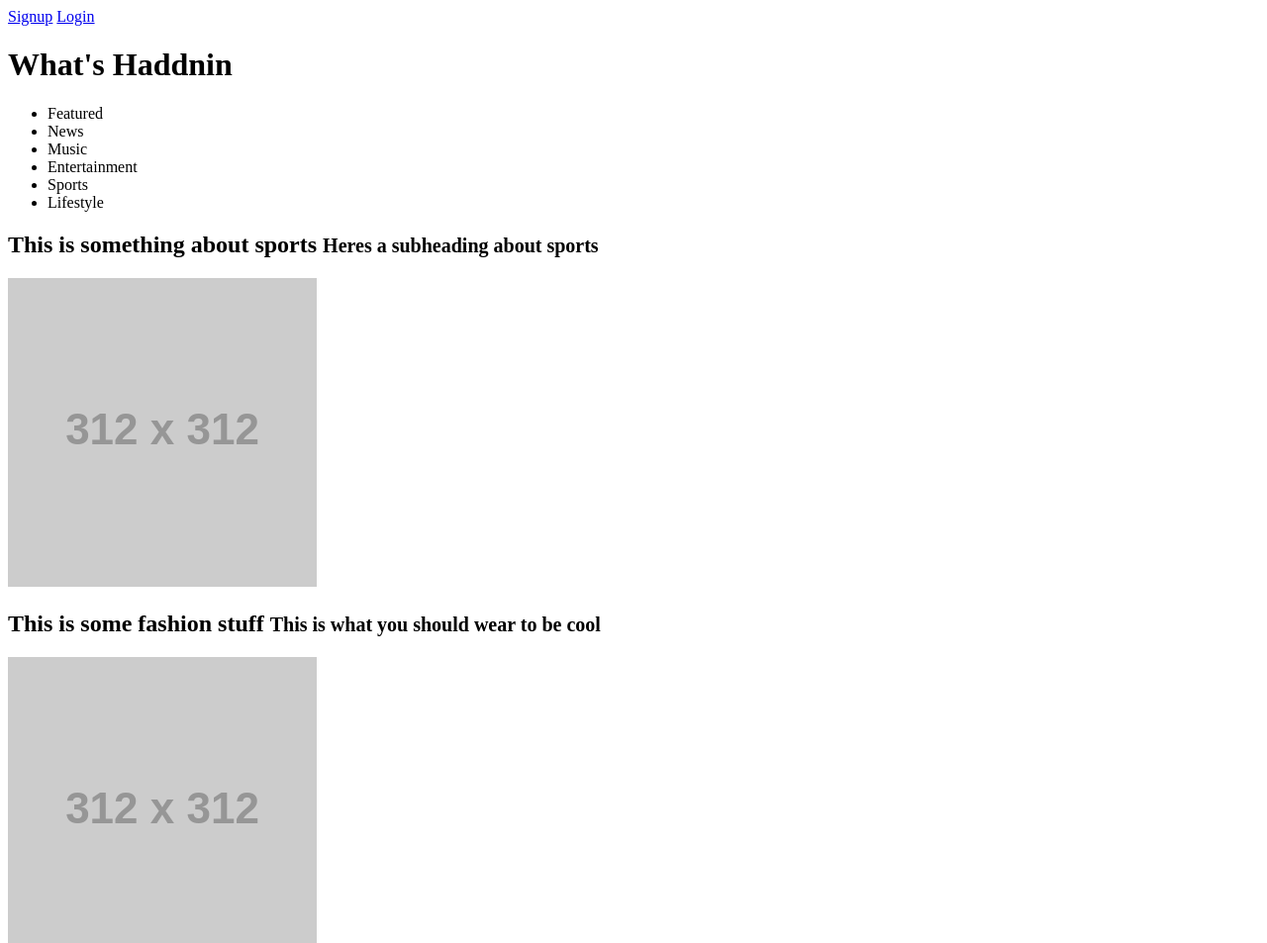
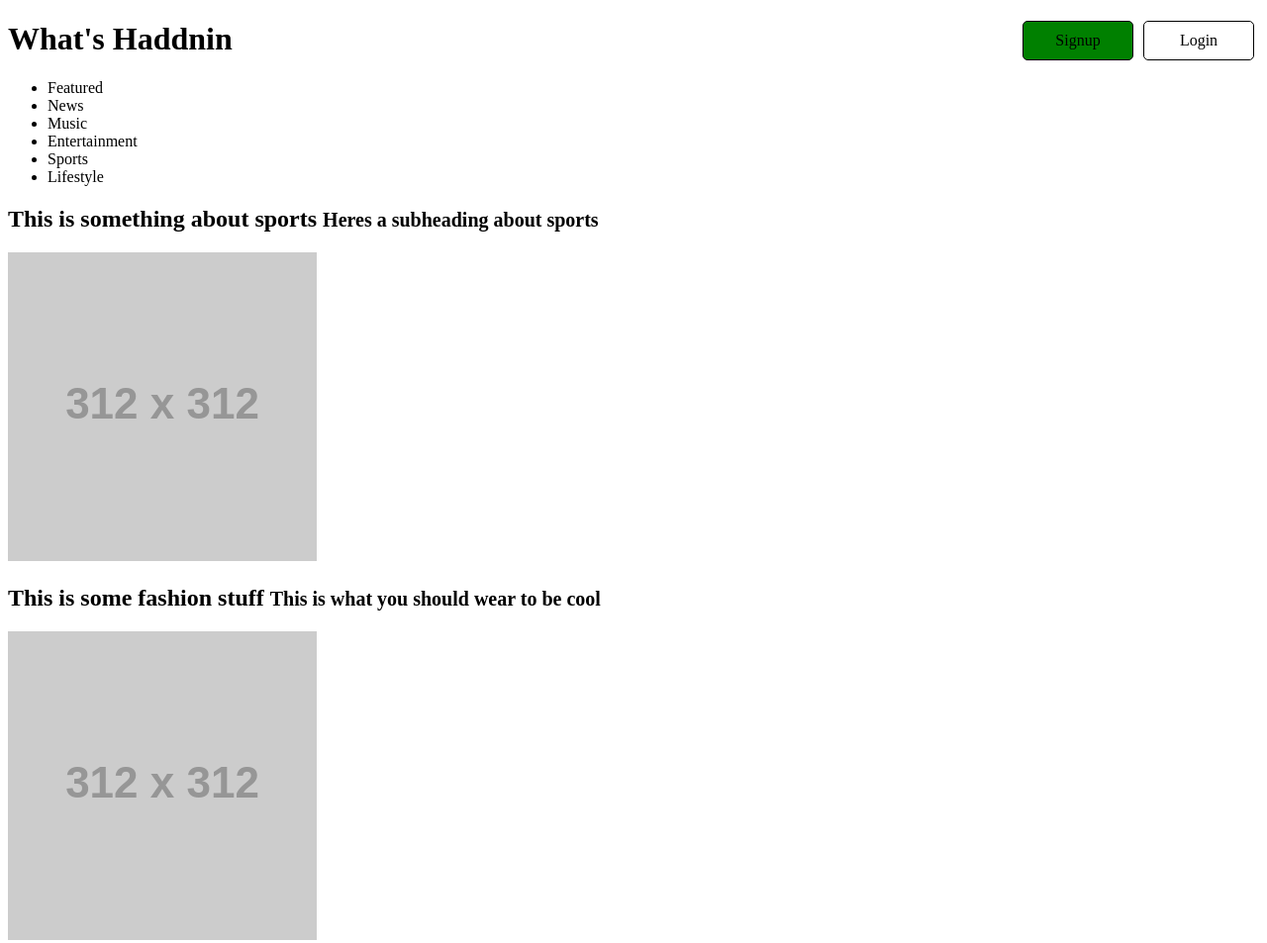
Before and after one commit to BishopOC/twitter_clone, a website: page public/html/index.html in a window 1280 px wide. Shown: the top 953 px of the page at 99% size. Drawn offline with Linux system fonts and the light colour scheme; placeholder pictures from the web are drawn by us.

Commit message:
started working on the buttons on the header

```diff
--- a/public/css/main.css
+++ b/public/css/main.css
@@ -0,0 +1,26 @@
+.button {
+  width: 90px;
+  border: 1px solid black;
+  display: inline-block;
+  text-align: center;
+  border-radius: 5px;
+  text-decoration: none;
+  color: black;
+  padding: 10px;
+}
+
+.button:hover {
+  background-color: white;
+  color: green;
+
+}
+
+.pull-right {
+  float: right;
+  margin-left: 5px;
+  margin-right: 5px;
+}
+
+.button-green{
+  background-color: green;
+}
--- a/public/html/index.html
+++ b/public/html/index.html
@@ -8,8 +8,8 @@
 <body>
   <header>
     <div>
-      <a href="#">Signup</a>
-      <a href="#">Login</a>
+      <a href="#" class='button pull-right'>Login</a>
+      <a href="#" class='button button-green pull-right'>Signup</a>
       <h1>What's Haddnin</h1>
     </div>
     <nav>
```
